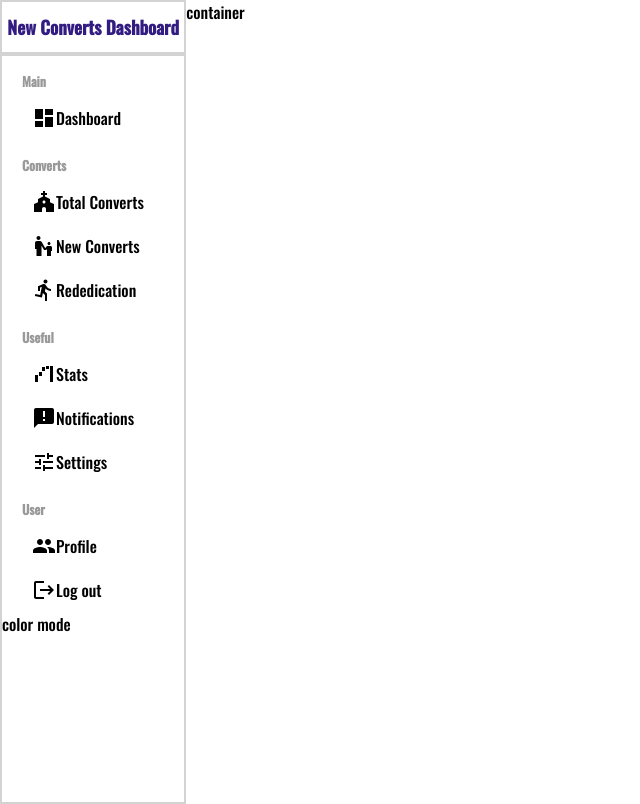
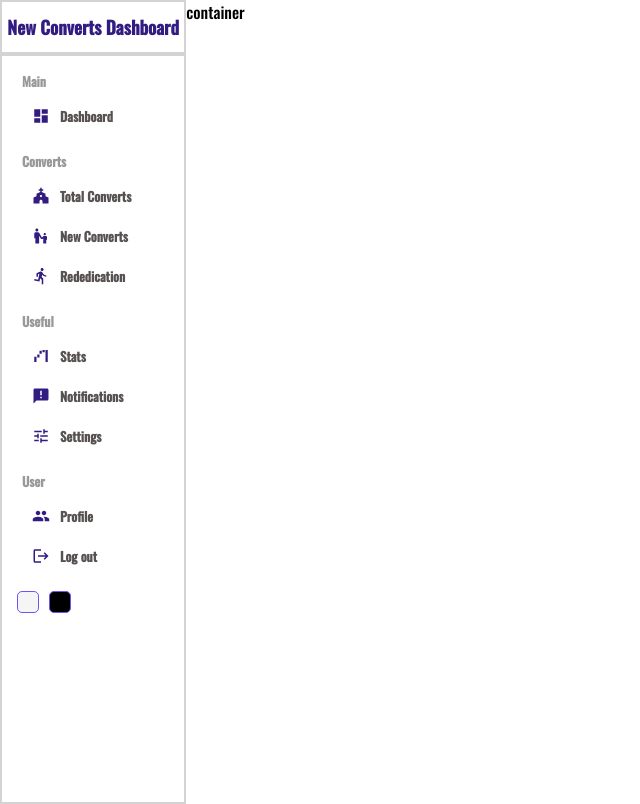
Before and after one commit to Themydee/Altar-Call-HospitalityXEvangelismUnit, a React (Create React App) app: page / in a window 1280 px wide. Shown: the whole page, without its empty margins (0-640 px from the left). Built offline with nearby package versions, Linux system fonts and the light colour scheme.

Commit message:
Sidebar design completed

```diff
--- a/src/components/sidebar/Sidebar.jsx
+++ b/src/components/sidebar/Sidebar.jsx
@@ -62,7 +62,11 @@ const Sidebar = () => {
           </li>
         </ul>
       </div>
-      <div className='bottom'>color mode</div>
+
+      <div className='bottom'>
+        <div className="colorOptions"></div>
+        <div className="colorOptions"></div>
+      </div>
     </div>
   )
 }
--- a/src/components/sidebar/sidebar.scss
+++ b/src/components/sidebar/sidebar.scss
@@ -43,8 +43,55 @@
                 align-items: center;
                 padding: 10px;
                 cursor: pointer;
+
+                &:hover{
+                    background-color: #e4e4e4;
+                }
+
+                .icon{
+                    font-size: 18px;
+                    color: #321c81;
+                }
+
+                span{
+                    font-weight: 600;
+                    font-size: 13px;
+                    color: #575151;
+                    margin-left: 10px;
+                }
             }
         }
 
     }
+
+    .bottom{
+        display: flex;
+        margin: 10px;
+        align-items: center;
+
+        .title{
+            font-size: 13px;
+            font-weight: bold;
+            color: #999;
+            margin-top: 15px;
+            margin-bottom: 5px;
+        }
+
+        .colorOptions{
+            width: 20px;
+            height: 20px;
+            border-radius: 5px;
+            border: 1px solid #7451f8;
+            cursor: pointer;
+            margin: 5px;
+
+            &:nth-child(1){
+                background-color: whitesmoke;
+            }
+            &:nth-child(2){
+                background-color: #000;
+            }
+
+        }
+    }
 }
```
